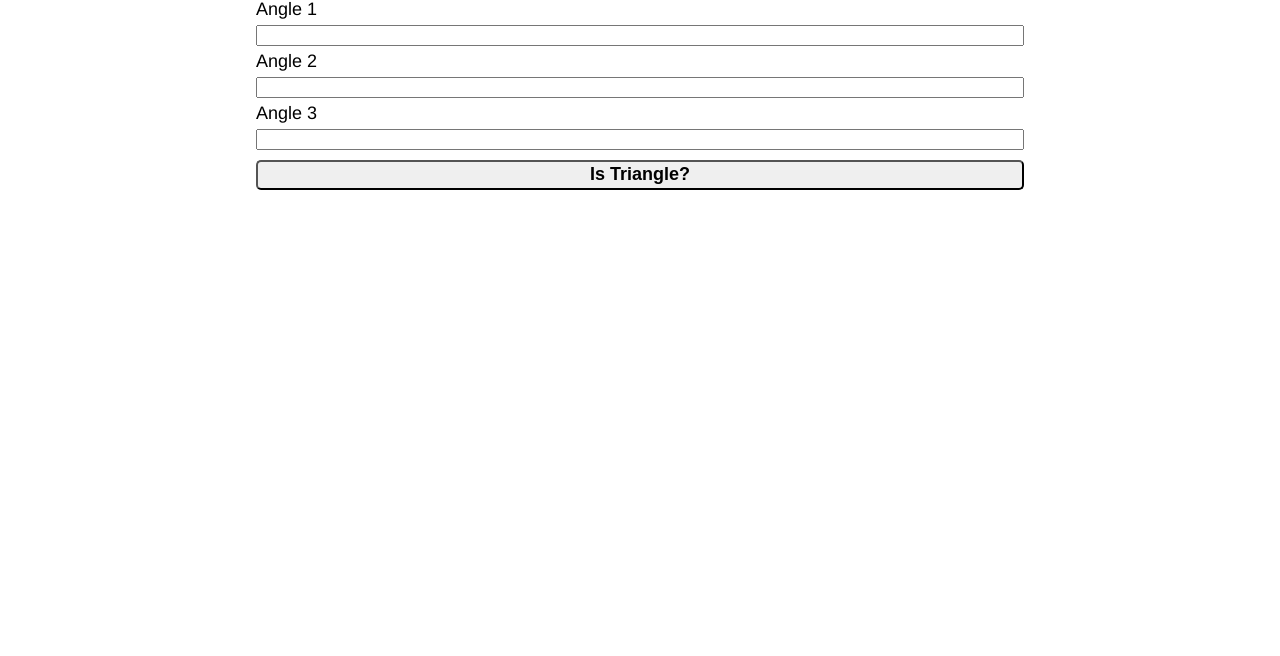
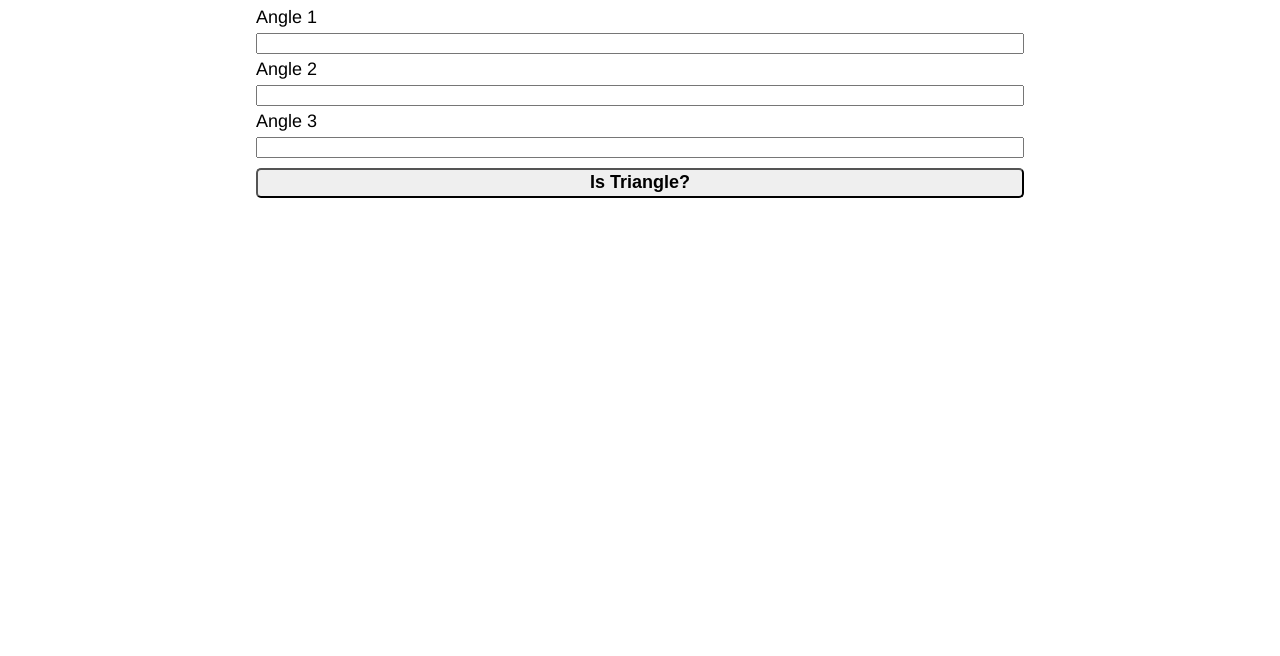
Before and after one commit to amitsaini144/Mark-12-funWithTriangles, a plain HTML site: page index.html in a window 1280 px wide. Shown: the part 144-800 px from the top of the page. Drawn offline with Linux system fonts and the light colour scheme.

Commit message:
fix : fixed styles

```diff
--- a/IsTriangle.css
+++ b/IsTriangle.css
@@ -3,7 +3,6 @@
 }
 
 body{
-    margin:0% 5%;
     font-family:'Helvetica',sans-serif;
 }
 
--- a/hypotenuse.css
+++ b/hypotenuse.css
@@ -3,7 +3,6 @@
 }
 
 body{
-    margin:0% 5%;
     font-family:'Helvetica',sans-serif;
 }
 
--- a/triangleArea.css
+++ b/triangleArea.css
@@ -3,7 +3,7 @@
 }
 
 body{
-    margin:0% 5%;
+
     font-family:'Helvetica',sans-serif;
 }
 
--- a/triangleQuiz.css
+++ b/triangleQuiz.css
@@ -2,7 +2,6 @@
     --primary-color:rgb(30, 226, 95);
 }
 body{
-    margin:0% 5%;
     font-family:'Helvetica',sans-serif;
 }
 
```
